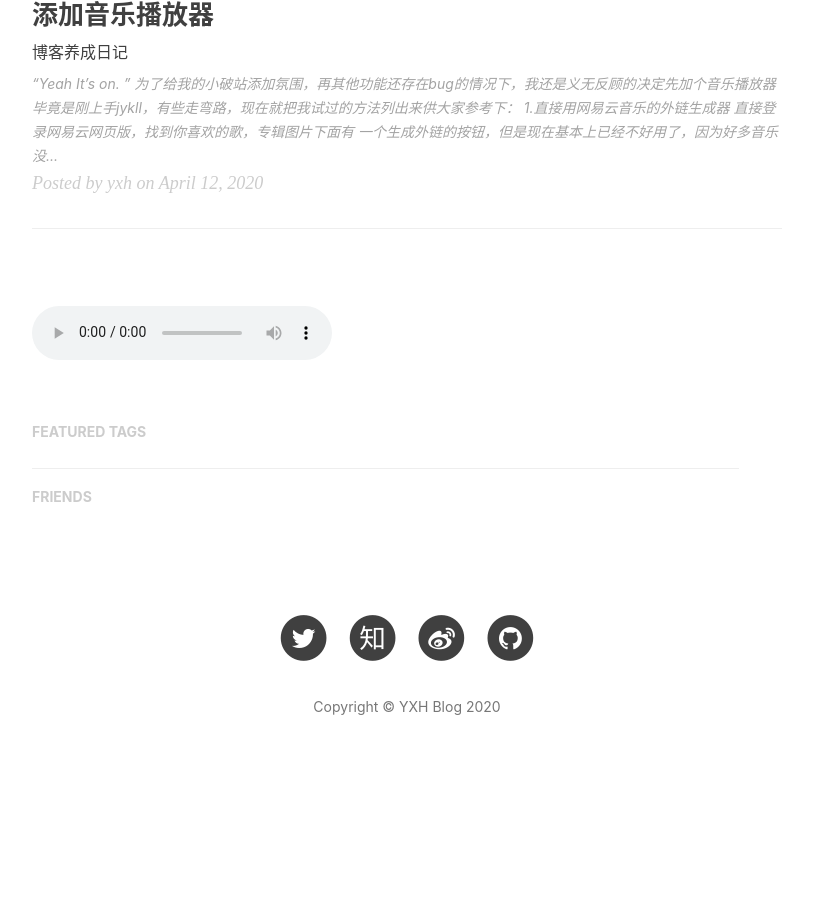
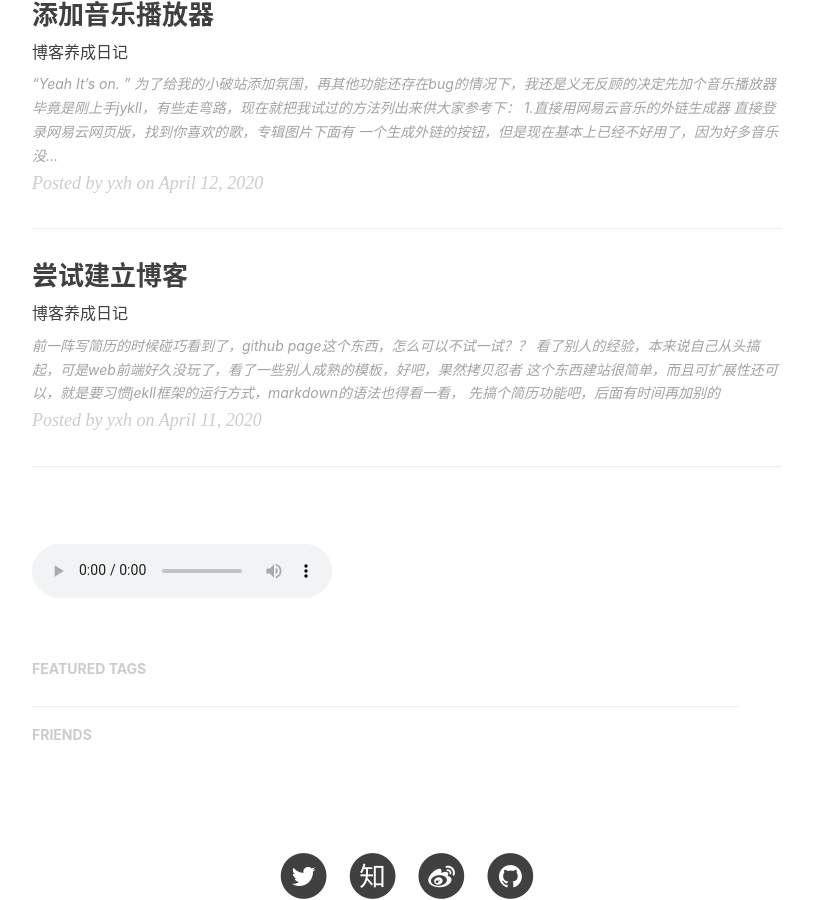
Before and after one commit to Yangxuhao/Yangxuhao.github.io, a Jekyll site: the page built from index.html, in a window 1280 px wide and 900 px high, scrolled down 470 px. Shown: the whole window, without its empty margins (233-1046 px from the left). Built offline with Jekyll 4.4.1, drawn with Linux system fonts in a browser that asks for light colours; nearby versions of some CDN libraries; the list of posts is cut into pages by our own code; comment, search, counter and statistics services are not loaded; before the commit the page ends 1281 px from its top, so only the background shows below that.

Commit message:
04-26-16

```diff
--- /dev/null
+++ b/_posts/2020-02-15-creat.markdown
@@ -0,0 +1,15 @@
+---
+layout:     post
+title:      "尝试建立博客"
+subtitle:   "博客养成日记"
+date:       2020-04-11 12:00:00
+author:     "yxh"
+header-img: "img/tag-bg.jpg"
+catalog: true
+tags:
+    - build
+---
+>前一阵写简历的时候碰巧看到了，github page这个东西，怎么可以不试一试？？
+>>看了别人的经验，本来说自己从头搞起，可是web前端好久没玩了，看了一些别人成熟的模板，好吧，果然拷贝忍者
+>>这个东西建站很简单，而且可扩展性还可以，就是要习惯jekll框架的运行方式，markdown的语法也得看一看，
+>>先搞个简历功能吧，后面有时间再加别的
```
Also changed, not shown: _includes/introduce.html (+11 -4 lines), about.html (+0 -10 lines).
